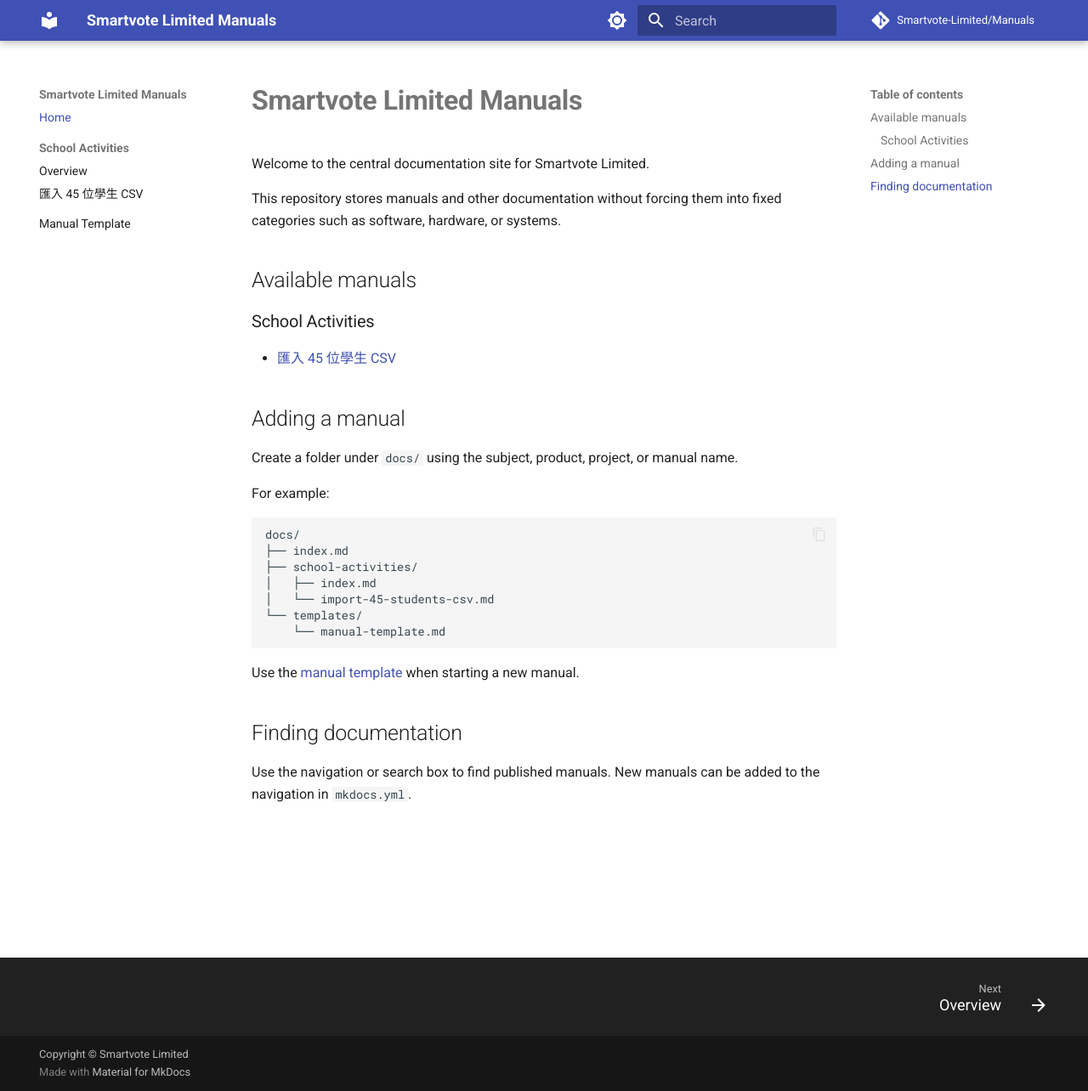
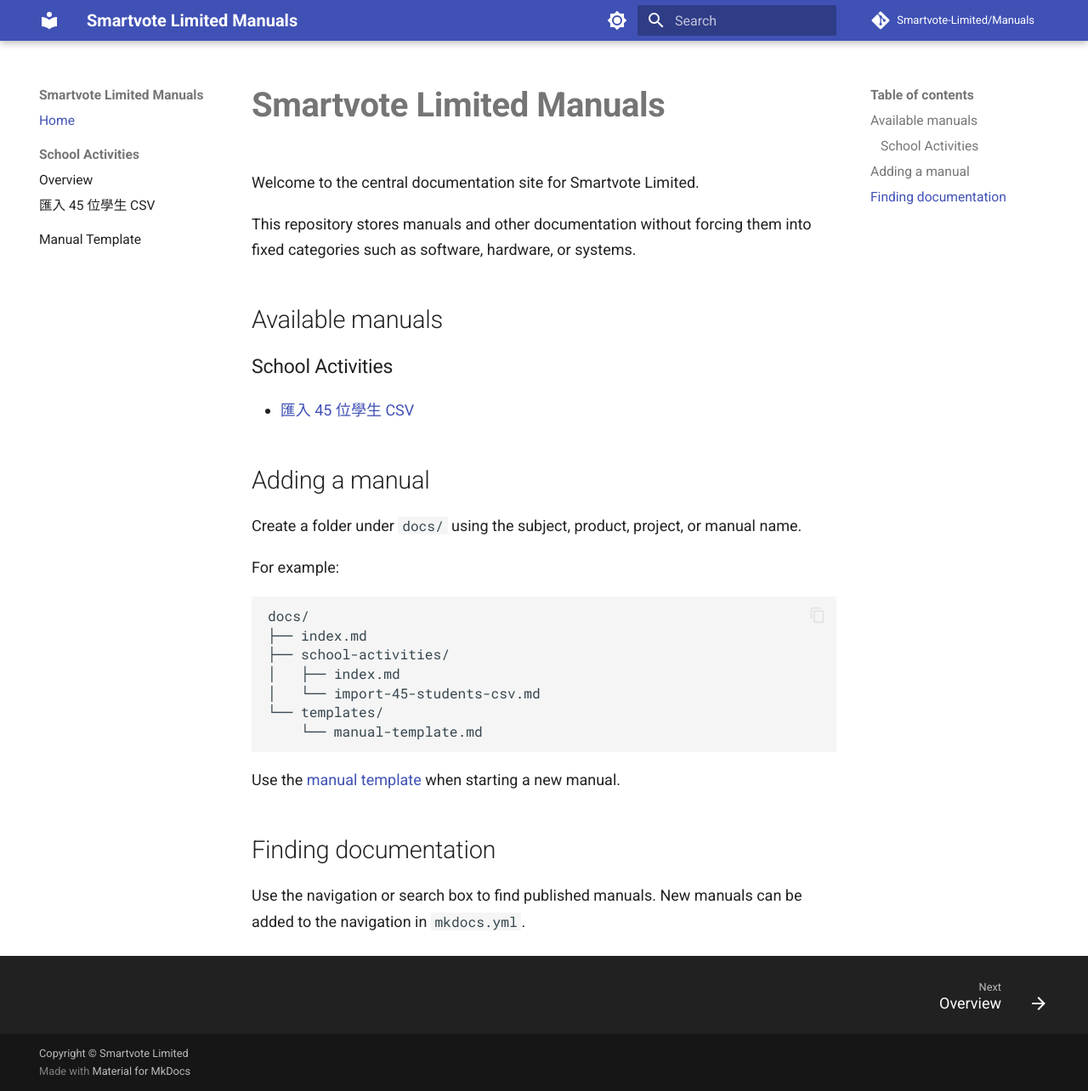
Before and after one commit to Smartvote-Limited/Manuals, an MkDocs documentation site: the page built from docs/index.md, in a window 1280 px wide and 1284 px high. Shown: the whole window at 85% size. Built offline with MkDocs 1.6.1 and Material for MkDocs 9.7.7, drawn with Linux system fonts in a browser that asks for light colours; comment, search, counter and statistics services are not loaded.

Commit message:
Increase documentation font sizes

```diff
--- a/docs/stylesheets/extra.css
+++ b/docs/stylesheets/extra.css
@@ -2,10 +2,38 @@
   --md-primary-fg-color: #1f4b99;
 }
 
+/* Slightly larger overall documentation typography for easier reading. */
+.md-typeset {
+  font-size: 0.9rem;
+  line-height: 1.7;
+}
+
+.md-typeset h1 {
+  font-size: 2rem;
+  font-weight: 700;
+}
+
+.md-typeset h2 {
+  font-size: 1.45rem;
+}
+
+.md-typeset h3 {
+  font-size: 1.15rem;
+}
+
+.md-typeset table:not([class]) {
+  font-size: 0.86rem;
+}
+
+.md-nav {
+  font-size: 0.78rem;
+}
+
 .md-header__title {
+  font-size: 1rem;
   font-weight: 600;
 }
 
-.md-typeset h1 {
-  font-weight: 700;
+.md-typeset code {
+  font-size: 0.9em;
 }
```
